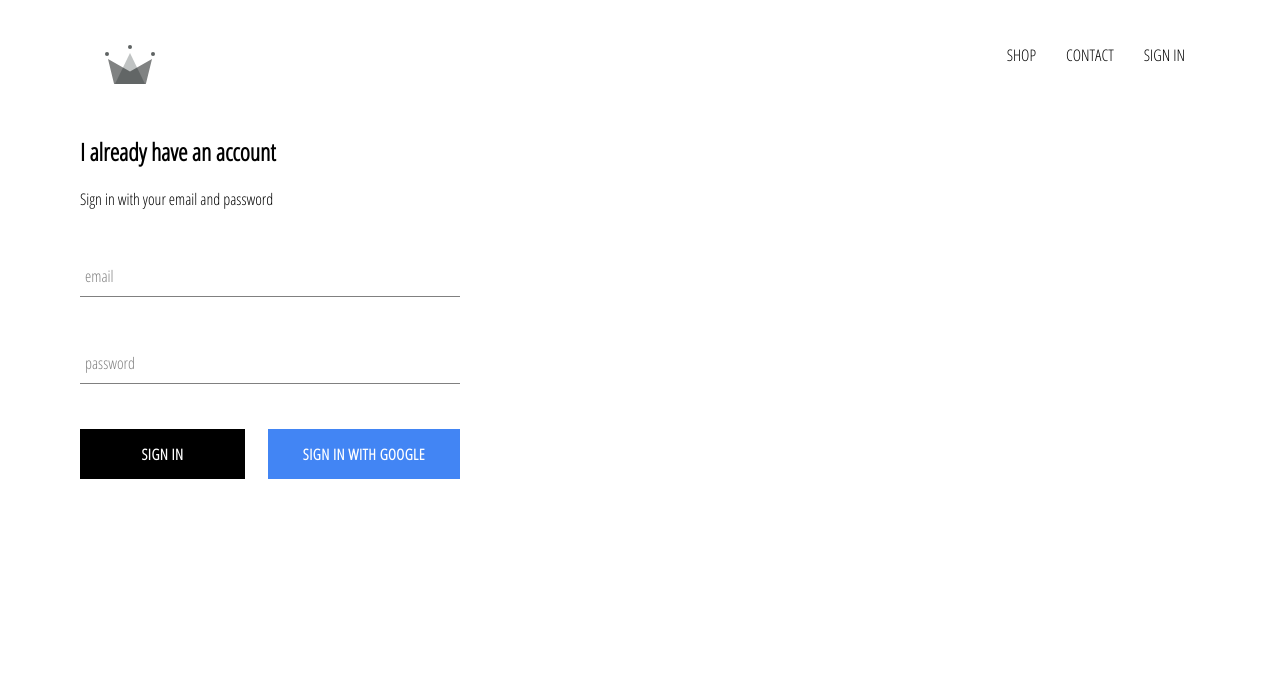
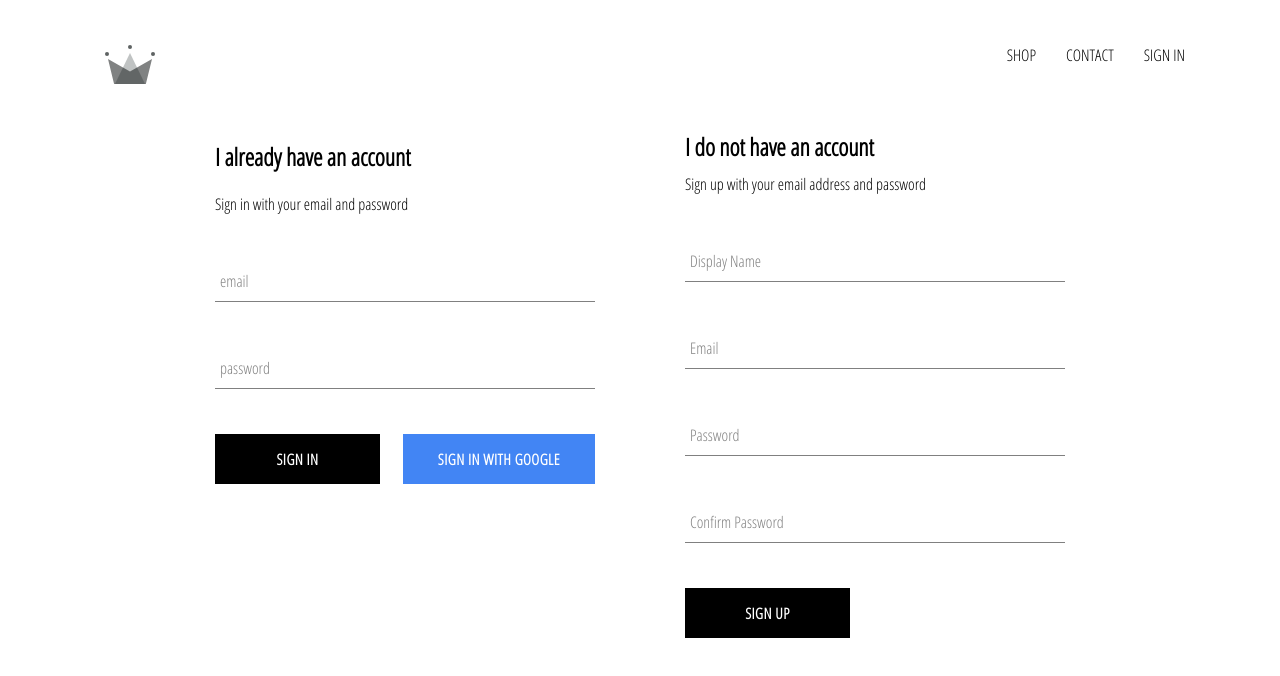
Before and after one commit to ronniemacapobre/crwn-clothing, a React (Create React App) app: page /signin in a window 1280 px wide. Shown: the top 676 px of the page. Built offline with nearby package versions, Linux system fonts and the light colour scheme; no server answers.

Commit message:
add sign-up functionality

```diff
--- a/src/App.js
+++ b/src/App.js
@@ -1,6 +1,6 @@
 import React from 'react';
 import { Switch, Route } from 'react-router-dom';
-import { auth } from './firebase/firebase.utils';
+import { auth, createUserProfileDocument } from './firebase/firebase.utils';
 
 import HomePage from './pages/homepage/homepage.component';
 import ShopPage from './pages/shop/shop.component';
@@ -21,9 +21,21 @@ class App extends React.Component {
   unsubribeFromAuth = null;
 
   componentDidMount() {
-    this.unsubribeFromAuth = auth.onAuthStateChanged((user) => {
-      this.setState({ currentUser: user });
-      console.log(user);
+    this.unsubribeFromAuth = auth.onAuthStateChanged(async (userAuth) => {
+      if (userAuth) {
+        const userRef = await createUserProfileDocument(userAuth);
+
+        userRef.onSnapshot((snapShot) => {
+          this.setState({
+            currentUser: {
+              id: snapShot.id,
+              ...snapShot.data(),
+            },
+          });
+        });
+      } else {
+        this.setState({ currentUser: userAuth });
+      }
     });
   }
 
--- /dev/null
+++ b/src/components/sign-up/sign-up.component.jsx
@@ -0,0 +1,101 @@
+import React from 'react';
+
+import FormInput from '../form-input/form-input.component';
+import CustomButton from '../custom-button/custom-button.component';
+
+import { auth, createUserProfileDocument } from '../../firebase/firebase.utils';
+
+import './sign-up.styles.scss';
+
+class SignUp extends React.Component {
+  constructor() {
+    super();
+
+    this.state = {
+      displayName: '',
+      email: '',
+      password: '',
+      confirmPassword: '',
+    };
+  }
+
+  handleSubmit = async (event) => {
+    event.preventDefault();
+
+    const { displayName, email, password, confirmPassword } = this.state;
+
+    if (password !== confirmPassword) {
+      alert(`Password don't match`);
+    }
+
+    try {
+      const { user } = await auth.createUserWithEmailAndPassword(
+        email,
+        password
+      );
+      await createUserProfileDocument(user, { displayName });
+      this.setState({
+        displayName: displayName,
+        email: email,
+        password: password,
+        confirmPassword: password,
+      });
+    } catch (error) {
+      console.log(error);
+    }
+  };
+
+  handleChange = (event) => {
+    const { name, value } = event.target;
+
+    this.setState({ [name]: value });
+  };
+
+  render() {
+    const { displayName, email, password, confirmPassword } = this.state;
+
+    return (
+      <div className='sign-up'>
+        <h2 className='title'>I do not have an account</h2>
+        <span>Sign up with your email address and password</span>
+        <form className='sign-up-form' onSubmit={this.handleSubmit}>
+          <FormInput
+            type='text'
+            name='displayName'
+            value={displayName}
+            onChange={this.handleChange}
+            label='Display Name'
+            required
+          />
+          <FormInput
+            type='email'
+            name='email'
+            value={email}
+            onChange={this.handleChange}
+            label='Email'
+            required
+          />
+          <FormInput
+            type='password'
+            name='password'
+            value={password}
+            onChange={this.handleChange}
+            label='Password'
+            required
+          />
+          <FormInput
+            type='password'
+            name='confirmPassword'
+            value={confirmPassword}
+            onChange={this.handleChange}
+            label='Confirm Password'
+            required
+          />
+          <CustomButton type='submit'>SIGN UP</CustomButton>
+        </form>
+      </div>
+    );
+  }
+}
+
+export default SignUp;
--- /dev/null
+++ b/src/components/sign-up/sign-up.styles.scss
@@ -0,0 +1,9 @@
+.sign-up {
+  display: flex;
+  flex-direction: column;
+  width: 380px;
+
+  .title {
+    margin: 10px 0;
+  }
+}
--- a/src/firebase/firebase.utils.js
+++ b/src/firebase/firebase.utils.js
@@ -13,6 +13,32 @@ const config = {
   measurementId: 'G-M95ZJ3PJGP',
 };
 
+export const createUserProfileDocument = async (userAuth, additionalData) => {
+  if (!userAuth) return;
+
+  const userRef = firestore.doc(`users/${userAuth.uid}`);
+
+  const snapShot = await userRef.get();
+
+  if (!snapShot.exists) {
+    const { displayName, email } = userAuth;
+    const createdAt = new Date();
+
+    try {
+      await userRef.set({
+        displayName,
+        email,
+        createdAt,
+        ...additionalData,
+      });
+    } catch (error) {
+      console.log('error creating user', error.message);
+    }
+  }
+
+  return userRef;
+};
+
 firebase.initializeApp(config);
 
 export const auth = firebase.auth();
--- a/src/pages/sign-in-and-signup/sign-in-and-signup.component.jsx
+++ b/src/pages/sign-in-and-signup/sign-in-and-signup.component.jsx
@@ -1,12 +1,14 @@
 import React from 'react';
 
 import SignIn from '../../components/sign-in/sign-in.component';
+import SignUp from '../../components/sign-up/sign-up.component';
 
 import './sign-in-and-signup.styles.scss';
 
 const SignInAndSignUpPage = () => (
   <div className='sign-in-and-signup'>
     <SignIn />
+    <SignUp />
   </div>
 );
 
--- a/src/pages/sign-in-and-signup/sign-in-and-signup.styles.scss
+++ b/src/pages/sign-in-and-signup/sign-in-and-signup.styles.scss
@@ -0,0 +1,6 @@
+.sign-in-and-signup {
+  width: 850px;
+  display: flex;
+  justify-content: space-between;
+  margin: 30px auto;
+}
```
